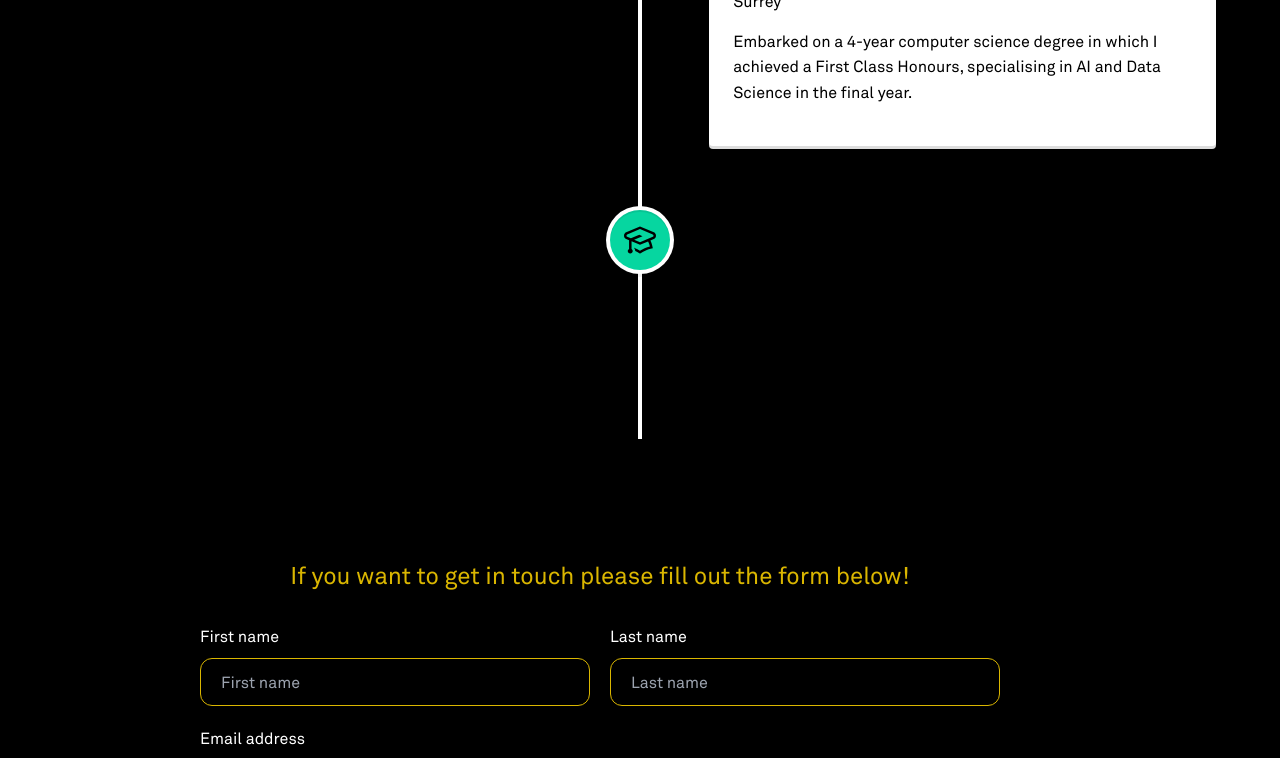
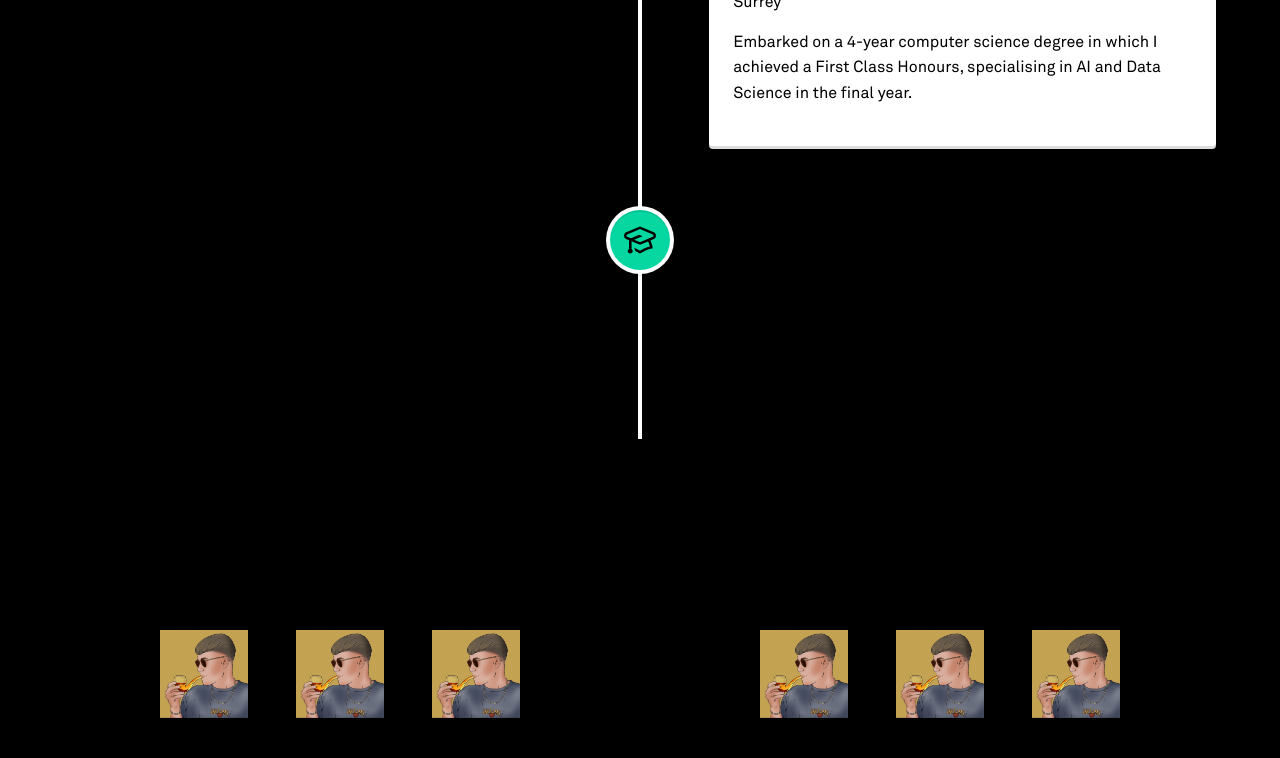
Before and after one commit to JackG-eth/portfolio-website, a Next.js app: page / in a window 1280 px wide. Shown: the part 2000-2758 px from the top of the page. Built offline with nearby package versions, Linux system fonts and the light colour scheme.

Commit message:
Button Fixed

```diff
--- a/components/General/SendButton.tsx
+++ b/components/General/SendButton.tsx
@@ -6,7 +6,7 @@ const Button: React.FC<{
 	return (
 		<button
 			type={type}
-			onClick={() => onClick()}
+			onClick={onClick}
 			className="hover:text-mycelium-darkgreen relative mx-auto block h-12 w-[160px] overflow-hidden rounded-xl border border-mycelium-lightgreen bg-transparent bg-clip-content text-white transition-colors duration-300 hover:bg-mycelium-lightgreen"
 		>
 			{children}
--- a/components/Nav/Nav.tsx
+++ b/components/Nav/Nav.tsx
@@ -47,7 +47,7 @@ const Navbar = () => {
 		},
 		{
 			label: "Skills",
-			to: "/node/",
+			to: "#skills",
 		},
 		{
 			label: "Projects",
--- a/components/Skills/Skills.tsx
+++ b/components/Skills/Skills.tsx
@@ -1,10 +1,69 @@
 import React from "react";
-import SkillsScripts from "../../public/static/js/skills";
 
 const MySkills = () => {
 	return (
-		<div>
-			<SkillsScripts />
+		<div id="skills" className="relative flex h-screen w-screen p-20">
+			<div className="grid grid-cols-3 items-center gap-x-12 gap-y-4 p-20">
+				<div>
+					<img src="/static/img/me.png" />
+				</div>
+				<div>
+					<img src="/static/img/me.png" />
+				</div>
+				<div>
+					<img src="/static/img/me.png" />
+				</div>
+				<div>
+					<img src="/static/img/me.png" />
+				</div>
+				<div>
+					<img src="/static/img/me.png" />
+				</div>
+				<div>
+					<img src="/static/img/me.png" />
+				</div>
+				<div>
+					<img src="/static/img/me.png" />
+				</div>
+				<div>
+					<img src="/static/img/me.png" />
+				</div>
+				<div>
+					<img src="/static/img/me.png" />
+				</div>
+			</div>
+			<div>
+				<h1>Languages</h1>
+			</div>
+			<div className="grid grid-cols-3 items-center gap-x-12 gap-y-4 p-20">
+				<div>
+					<img src="/static/img/me.png" />
+				</div>
+				<div>
+					<img src="/static/img/me.png" />
+				</div>
+				<div>
+					<img src="/static/img/me.png" />
+				</div>
+				<div>
+					<img src="/static/img/me.png" />
+				</div>
+				<div>
+					<img src="/static/img/me.png" />
+				</div>
+				<div>
+					<img src="/static/img/me.png" />
+				</div>
+				<div>
+					<img src="/static/img/me.png" />
+				</div>
+				<div>
+					<img src="/static/img/me.png" />
+				</div>
+				<div>
+					<img src="/static/img/me.png" />
+				</div>
+			</div>
 		</div>
 	);
 };
```
